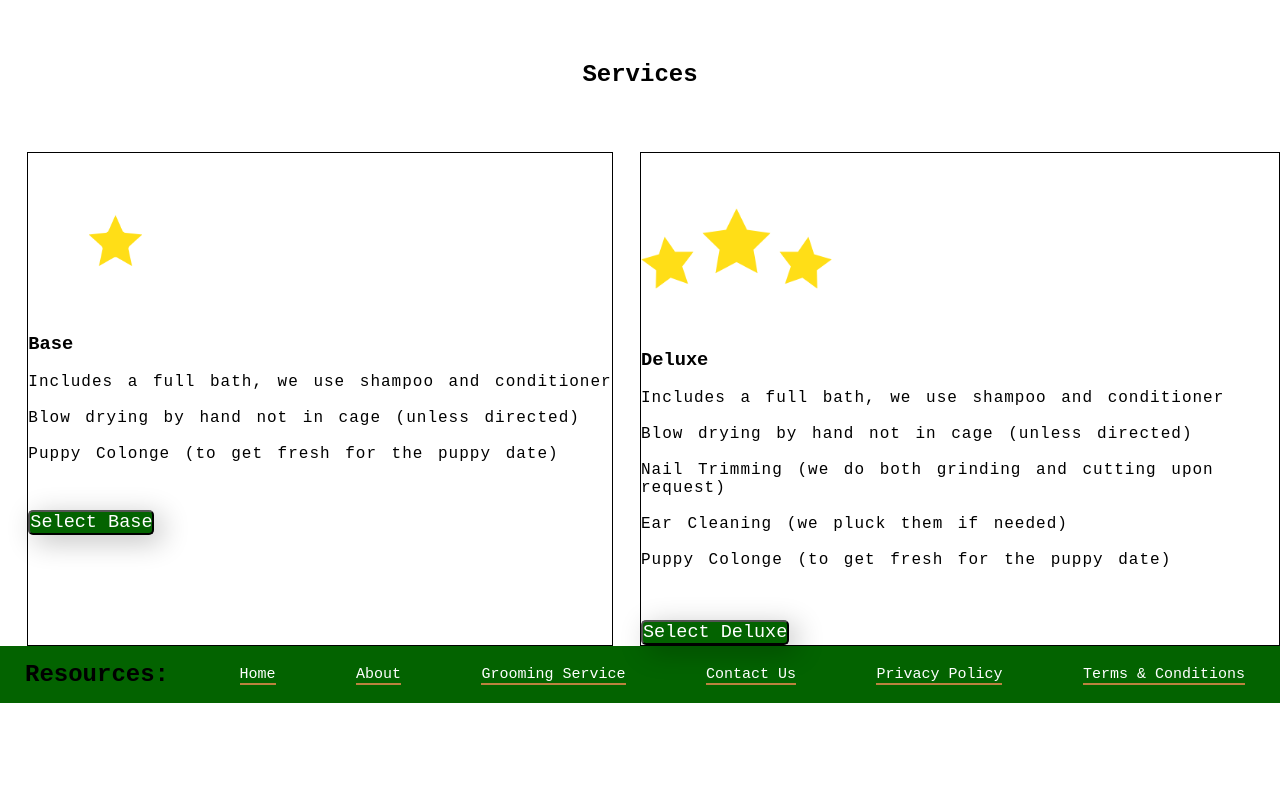
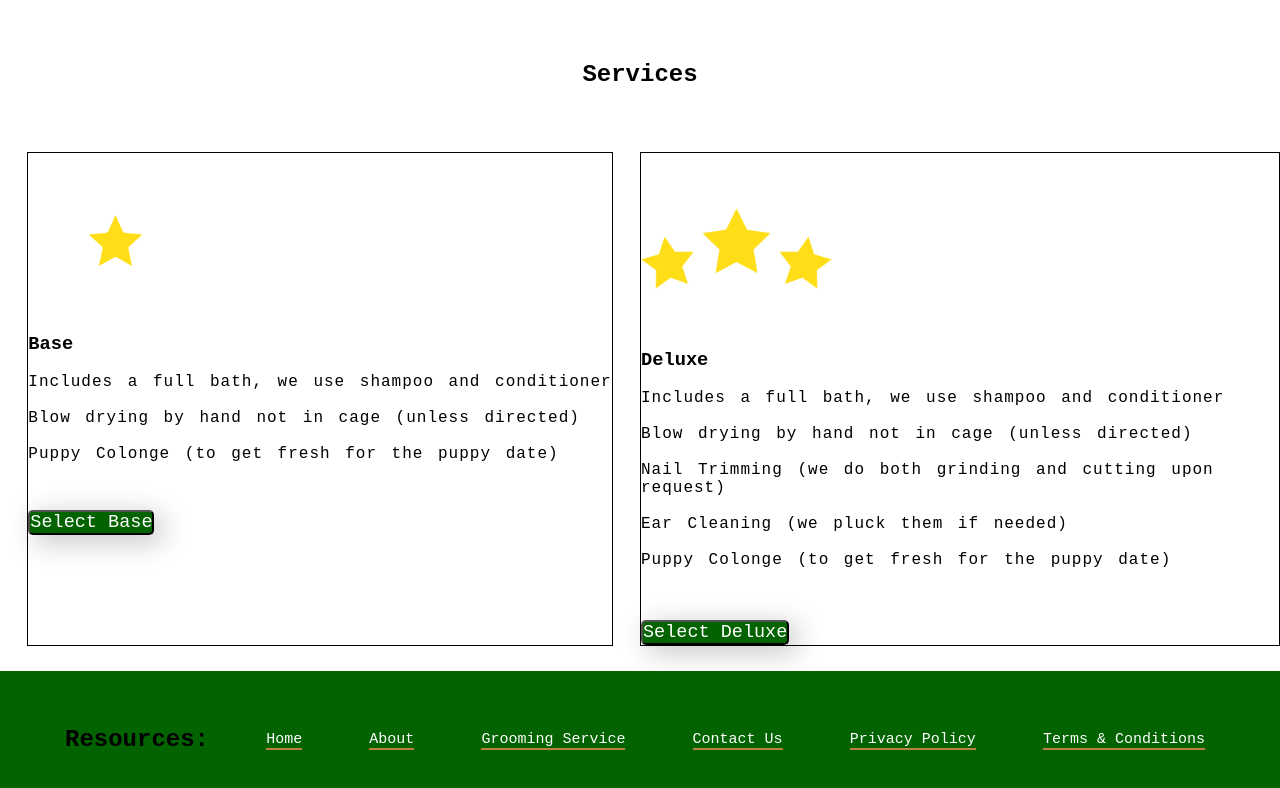
Before and after one commit to akibiaons/el-prrro, a plain HTML site: page index.html in a window 1280 px wide. Shown: the part 1116-1904 px from the top of the page. Before the commit the page ends 1819 px from the top, so only its background shows below. Drawn offline with Linux system fonts and the light colour scheme.

Commit message:
added margin and padding to seperate footer from services body content

```diff
--- a/resources/style.css
+++ b/resources/style.css
@@ -208,7 +208,8 @@ footer {
 }
 
 .footer-menu {
-    padding: 10px;
+    margin-top: 2%;
+    padding: 4%;
     display: flex;
     flex-wrap: wrap;
     flex-wrap: wrap;
```
